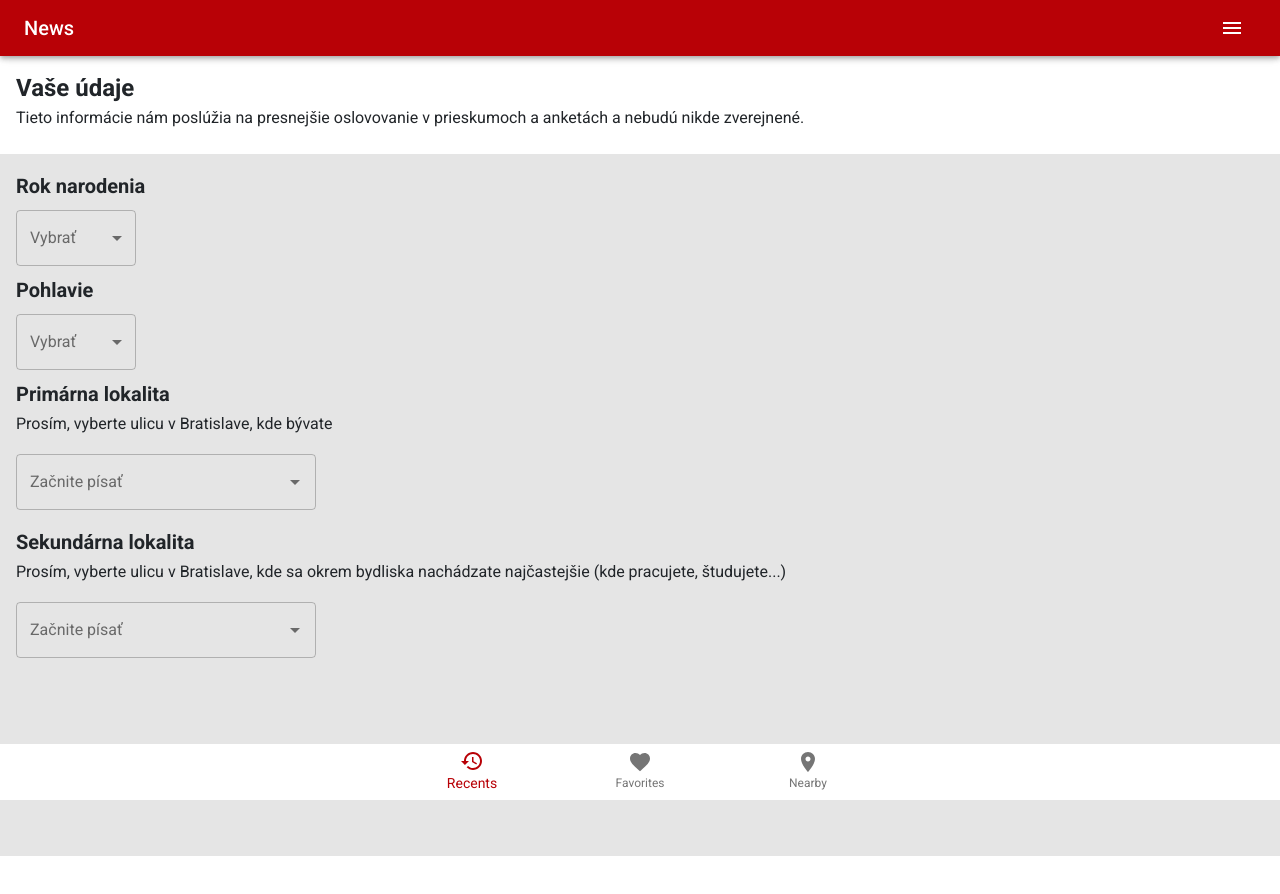
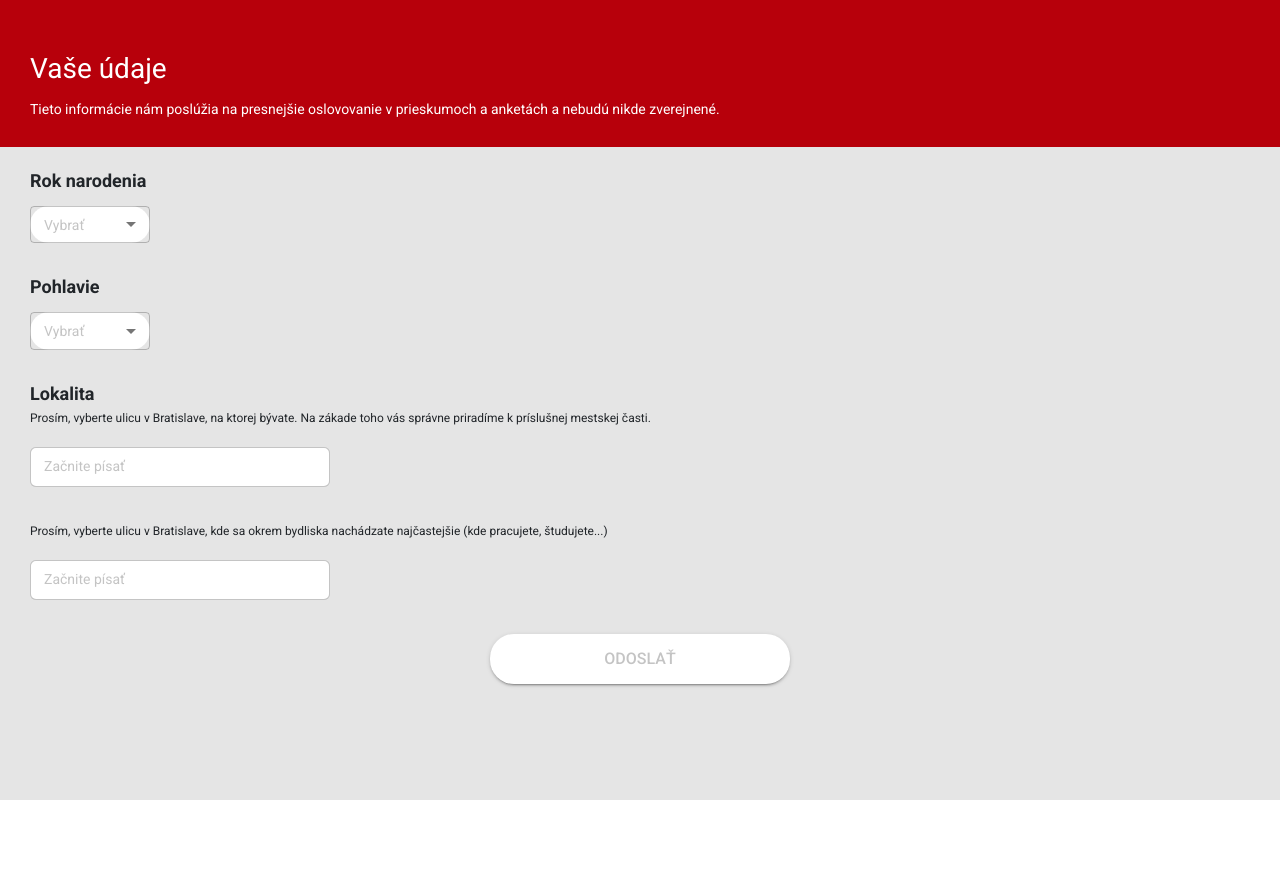
Before and after one commit to Butterfly-Effect-AppsLab/emotionalmappapp, a React app in the folder emuapp/: page /registration in a window 1280 px wide. Shown: the top 894 px of the page. After the commit the page ends 800 px from the top, so only its background shows below. Built offline with nearby package versions, Linux system fonts and the light colour scheme; no server answers.

Commit message:
Registration Page updates

```diff
--- a/emuapp/src/App.js
+++ b/emuapp/src/App.js
@@ -1,7 +1,7 @@
 import React from 'react';
 import { Router } from 'react-router-dom';
 import { makeStyles } from '@material-ui/core/styles';
-import { createMuiTheme, MuiThemeProvider } from "@material-ui/core";
+import { createMuiTheme, MuiThemeProvider, Hidden } from "@material-ui/core";
 import './App.css';
 import history from './utils/history';
 import Routes from './utils/routes';
@@ -23,6 +23,7 @@ const theme = createMuiTheme({
 const useStyles = makeStyles({
   baseDiv: {
     height: '100vh',
+    overflow: 'hidden',
   },
 
 });
--- /dev/null
+++ b/emuapp/src/Components/ButtonTemplate.js
@@ -0,0 +1,29 @@
+import React from 'react';
+import { makeStyles } from '@material-ui/core/styles';
+import Button from '@material-ui/core/Button';
+
+const useStyles = makeStyles((theme) => ({
+    root: {
+        '& > *': {
+            borderRadius: 24,
+            minWidth: 300,
+            minHeight: 50,
+            fontSize: 16,
+        },
+    },
+}));
+
+const ButtonTemplate = (props) => {
+    const {background, text} = props
+    const classes = useStyles();
+
+    return (
+        <div className={classes.root}>
+            <Button variant="contained" style={{color: text, background: background}}>
+                Odoslať
+            </Button>
+        </div>
+    );
+};
+
+export default ButtonTemplate;
--- a/emuapp/src/Components/ComboBox.js
+++ b/emuapp/src/Components/ComboBox.js
@@ -2,29 +2,71 @@ import React from 'react';
 import { makeStyles } from '@material-ui/core/styles';
 import TextField from '@material-ui/core/TextField';
 import Autocomplete from '@material-ui/lab/Autocomplete';
+import Popper from '@material-ui/core/Popper';
+import { WHITE } from '../utils/colours';
+import { TEXTGRAY } from '../utils/colours';
 
-const useStyles = makeStyles((theme) => ({
+const useStyles = makeStyles({
     root: {
-        margin: theme.spacing(2),
-        marginLeft: 0,
         minWidth: 120,
+        marginTop: 10,
+        marginBottom: 30,
     },
-}));
+    boxSize: {
+
+    },
+    inputStyle: {
+        fontSize: 14,
+        color: TEXTGRAY,
+    },
+    textField: {
+        [`& fieldset`]: {
+            backgroundColor: WHITE,
+            borderRadius: 6,
+        },
+    }
+});
 
 const ComboBox = (props) => {
     const { type } = props;
     const classes = useStyles();
+    const [inputText, setInputText] = React.useState('');
+
+    const handleInputChange = (event) => {
+        setInputText(event.target.value);
+    };
+
+    const PopperMy = function (props) {
+        return (<Popper {...props} style={{ maxHeight: 150 }} placement='bottom-start' />)
+    };
+
+
 
     return (
+
         <Autocomplete
             className={classes.root}
-            // id="combo-box-demo"
             options={type ? type : 'Loading...'}
             getOptionLabel={(option) => option.street}
             style={{ width: 300 }}
-            shrink={false}
-            renderInput={(params) => <TextField {...params} label="Začnite písať" variant="outlined" />}
+            onInputChange={handleInputChange}
+            // PopperComponent={PopperMy}
+            // menuStyle={{maxHeight: 150}}
+            renderInput={(params) =>
+                <TextField
+                    {...params}
+                    margin='dense'
+                    onClick={console.log(inputText)}
+                    label={inputText === '' && 'Začnite písať'}
+                    variant='outlined'
+                    InputLabelProps={{
+                        shrink: false,
+                        classes: { root: classes.inputStyle }
+                    }}
+                    className={classes.textField}
+                />}
         />
+
     );
 }
 
--- a/emuapp/src/Components/Dropdown.js
+++ b/emuapp/src/Components/Dropdown.js
@@ -1,34 +1,40 @@
 import React from 'react';
-import { makeStyles, withTheme } from '@material-ui/core/styles';
+import { makeStyles } from '@material-ui/core/styles';
 import InputLabel from '@material-ui/core/InputLabel';
 import MenuItem from '@material-ui/core/MenuItem';
 import FormControl from '@material-ui/core/FormControl';
 import Select from '@material-ui/core/Select';
-import { WHITE } from '../utils/colours'
+import { WHITE } from '../utils/colours';
+import { TEXTGRAY } from '../utils/colours';
 
 
-const useStyles = makeStyles((theme) => ({
+const useStyles = makeStyles({
     formControl: {
-        margin: theme.spacing(1),
-        marginLeft: 0,
         minWidth: 120,
         // backgroundColor: WHITE,
+        // borderRadius: 30,
+        marginTop: 10,
+        marginBottom: 30,
     },
     menuList: {
         maxHeight: 150,
     },
-    // inputSize: {
-    //     maxHeight: 5,
-    // },
-    // inputPosition: {
-    //     top: '-15%',
-    // }
-
-}));
+    labelStyle: {
+        fontSize: 14,
+        color: TEXTGRAY,
+    },
+    inputStyle: {
+        fontSize: 14,
+    },
+    outlined: {
+        backgroundColor: WHITE,
+        borderRadius: 30,
+    }
+});
 
 
 const Dropdown = (props) => {
-    const { type } = props;
+    const { type, idComponent } = props;
     const classes = useStyles();
     const [fieldData, setFieldData] = React.useState('');
 
@@ -44,17 +50,18 @@ const Dropdown = (props) => {
 
     return (
         <div>
-            <FormControl variant="outlined" className={classes.formControl}>
+            <FormControl variant="outlined" margin='dense' className={classes.formControl}>
                 <InputLabel
                     shrink={false}
                     id="demo-simple-select-outlined-label"
-                    // classes={{ formControl: classes.inputPosition }}
+                    classes={{ formControl: classes.labelStyle }}
                 >
                     {fieldData === '' && 'Vybrať'}
                 </InputLabel>
                 <Select
+                    className={classes.inputStyle}
                     labelId="demo-simple-select-outlined-label"
-                    id="demo-simple-select-outlined"
+                    id={idComponent}
                     value={fieldData}
                     onChange={handleChange}
                     MenuProps={{
@@ -65,7 +72,7 @@ const Dropdown = (props) => {
                         },
                         classes: { paper: classes.menuList }
                     }}
-                    classes={{ root: classes.inputSize }}
+                    classes={{ select: classes.outlined}}
                 >
 
                     {
--- a/emuapp/src/Pages/RegistrationPage.js
+++ b/emuapp/src/Pages/RegistrationPage.js
@@ -9,7 +9,9 @@ import { getSexes } from '../redux/selectors';
 import { getStreets } from '../redux/selectors';
 import ComboBox from '../Components/ComboBox';
 import Typography from '@material-ui/core/Typography';
-import { GRAY } from  '../utils/colours';
+import ButtonTemplate from '../Components/ButtonTemplate';
+import Grid from '@material-ui/core/Grid'
+import { GRAY, RED, TEXTGRAY, WHITE } from '../utils/colours';
 
 const useStyles = makeStyles((theme) => ({
     main: {
@@ -19,15 +21,34 @@ const useStyles = makeStyles((theme) => ({
         flexDirection: 'column',
     },
     info: {
-        padding: theme.spacing(2),
+        paddingTop: 50,
+        paddingLeft: 30,
+        paddingRight: 30,
+        paddingBottom: 20,
+        backgroundColor: RED,
+        color: WHITE,
     },
     data: {
-        padding: theme.spacing(2),
+        paddingTop: 20,
+        paddingLeft: 30,
+        paddingRight: 30,
+        paddingBottom: 50,
         backgroundColor: GRAY,
         flex: 1,
     },
+    mainTitle: {
+        fontSize: 28,
+        paddingBottom: 10,
+    },
     titles: {
         fontWeight: 'bold',
+        fontSize: 18,
+    },
+    mainText: {
+        fontSize: 14,
+    },
+    text: {
+        fontSize: 12,
     }
 }));
 
@@ -41,40 +62,42 @@ const RegistrationPage = (props) => {
 
 
     return (
-        <div className = {classes.main}>
-            <div className = {classes.info}>
-                <Typography variant='h5' className = {classes.titles}>
+        <div className={classes.main}>
+            <div className={classes.info}>
+                <Typography variant='h5' className={classes.mainTitle}>
                     Vaše údaje
                 </Typography>
-                <Typography variant='subtitle1' gutterBottom>
+                <Typography variant='subtitle1' gutterBottom className={classes.mainText}>
                     Tieto informácie nám poslúžia na presnejšie oslovovanie v prieskumoch a anketách a nebudú nikde zverejnené.
                 </Typography>
             </div>
-            <div className = {classes.data}>
-                <Typography variant='h6' className = {classes.titles}>
+            <div className={classes.data}>
+                <Typography variant='h6' className={classes.titles}>
                     Rok narodenia
                 </Typography>
-                <Dropdown type={years} />
+                <Dropdown type={years} idComponent={'birthyear'} />
 
-                <Typography variant='h6' className = {classes.titles}>
+                <Typography variant='h6' className={classes.titles}>
                     Pohlavie
                 </Typography>
-                <Dropdown type={sexes} />
+                <Dropdown type={sexes} idComponent={'sex'} />
 
-                <Typography variant='h6' className = {classes.titles}>
-                    Primárna lokalita
+                <Typography variant='h6' className={classes.titles}>
+                    Lokalita
                 </Typography>
-                <Typography variant='subtitle1' gutterBottom>
-                    Prosím, vyberte ulicu v Bratislave, kde bývate
+                <Typography variant='subtitle1' gutterBottom className={classes.text}>
+                    Prosím, vyberte ulicu v Bratislave, na ktorej bývate. Na zákade toho vás správne priradíme k príslušnej mestskej časti.
                 </Typography>
-                <ComboBox type={streets} />
+                <ComboBox type={streets} idComponent={'residance_location'} />
 
-                <Typography variant='h6' className = {classes.titles}>
-                    Sekundárna lokalita
+                <Typography variant='subtitle1' gutterBottom className={classes.text}>
+                    Prosím, vyberte ulicu v Bratislave, kde sa okrem bydliska nachádzate najčastejšie (kde pracujete, študujete...)
                 </Typography>
-                <Typography variant='subtitle1' gutterBottom>
-                    Prosím, vyberte ulicu v Bratislave, kde sa okrem bydliska nachádzate najčastejšie (kde pracujete, študujete...)                </Typography>
-                <ComboBox type={streets} />
+                <ComboBox type={streets} idComponent={'work_location'} />
+
+                <Grid container justify='center'>
+                    <ButtonTemplate background={WHITE} text={TEXTGRAY} />
+                </Grid>
             </div>
         </div>
     )
--- a/emuapp/src/utils/colours.js
+++ b/emuapp/src/utils/colours.js
@@ -1,3 +1,4 @@
 export const GRAY = '#E5E5E5';
-export const RED = '#B80106';
+export const TEXTGRAY= '#C4C4C4';
+export const RED = '#B7000B';
 export const WHITE = '#FFFFFF';
--- a/emuapp/src/utils/layout.js
+++ b/emuapp/src/utils/layout.js
@@ -1,22 +1,46 @@
-import React from 'react';
+import React, { useEffect } from 'react';
 import { makeStyles } from '@material-ui/core/styles';
-import Navbar from '../Components/Header.js';
+import Header from '../Components/Header.js';
 import Footer from '../Components/Footer.js';
 
 const useStyles = makeStyles({
   root: {
     height: '100%',
+    overflow: 'auto',
+    display: 'flex',
+    flexDirection: 'column',
   }
 });
 
 const Layout = ({ children, history }) => {
+  const [showHeader, setShowHeader] = React.useState(1);
+  const [showFooter, setShowFooter] = React.useState(1);
   const classes = useStyles();
+
+  useEffect(() => {
+    const processPathName = (pathname) => {
+      switch (pathname) {
+        case "/registration":
+          setShowHeader(0);
+          setShowFooter(0);
+          break;
+        default:
+          break;
+      }
+    };
+    if (history) {
+      processPathName(history.location.pathname);
+      history.listen((location) => {
+        processPathName(location.pathname);
+      });
+    }
+  }, [history]);
 
   return (
     <div id='layout.js' className={classes.root}>
-      <Navbar history={history} />
+      <Header history={history} showHeader={showHeader} />
       {children}
-      <Footer history={history} />
+      <Footer history={history} showFooter={showFooter} />
     </div>
   )
 };
```
Also changed, not shown: emuapp/src/Components/Footer.js (+4 -3 lines), emuapp/src/Components/Header.js (+4 -3 lines), emuapp/src/Components/Button.js (deleted), 1 other file (tests, documents, lock files or other folders).
